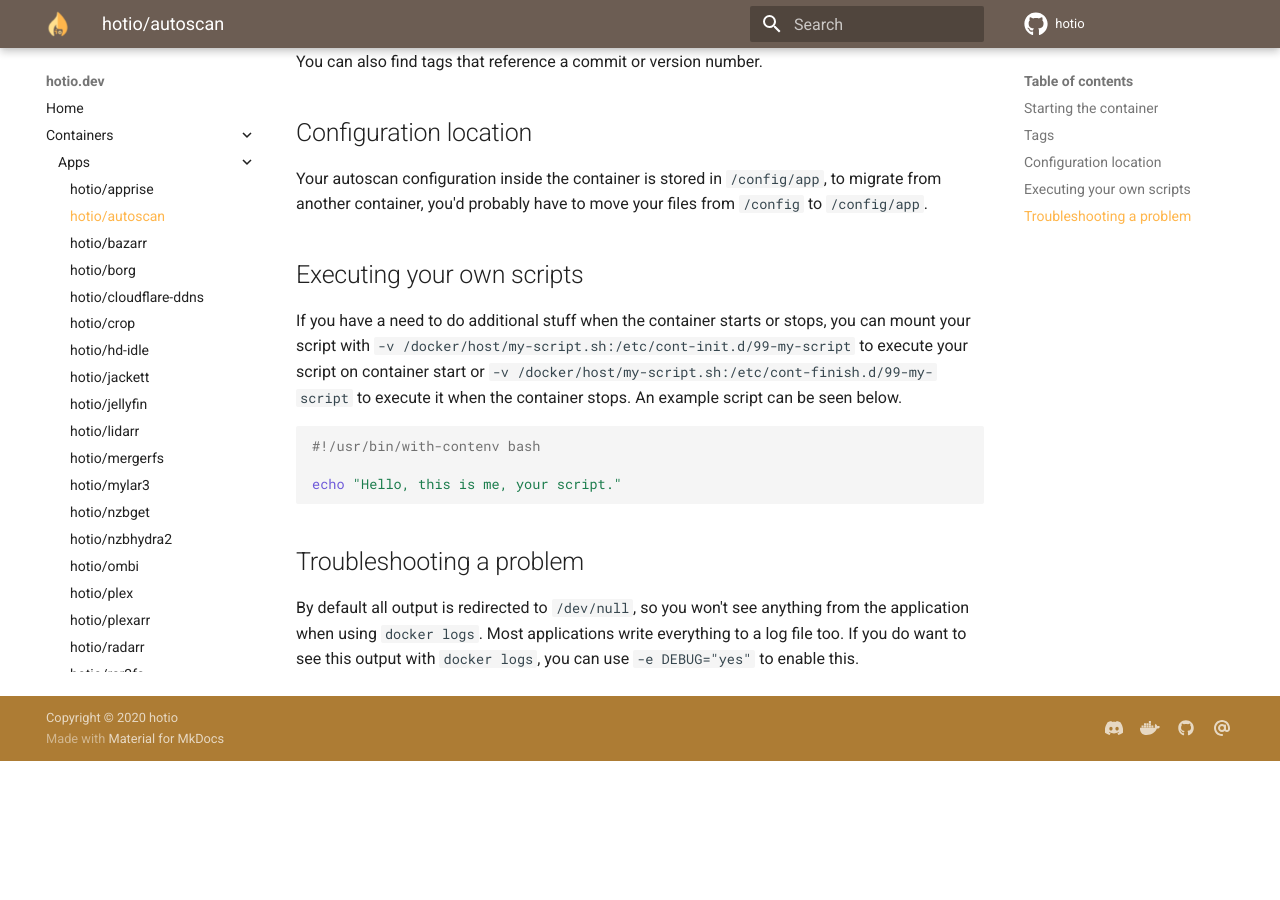
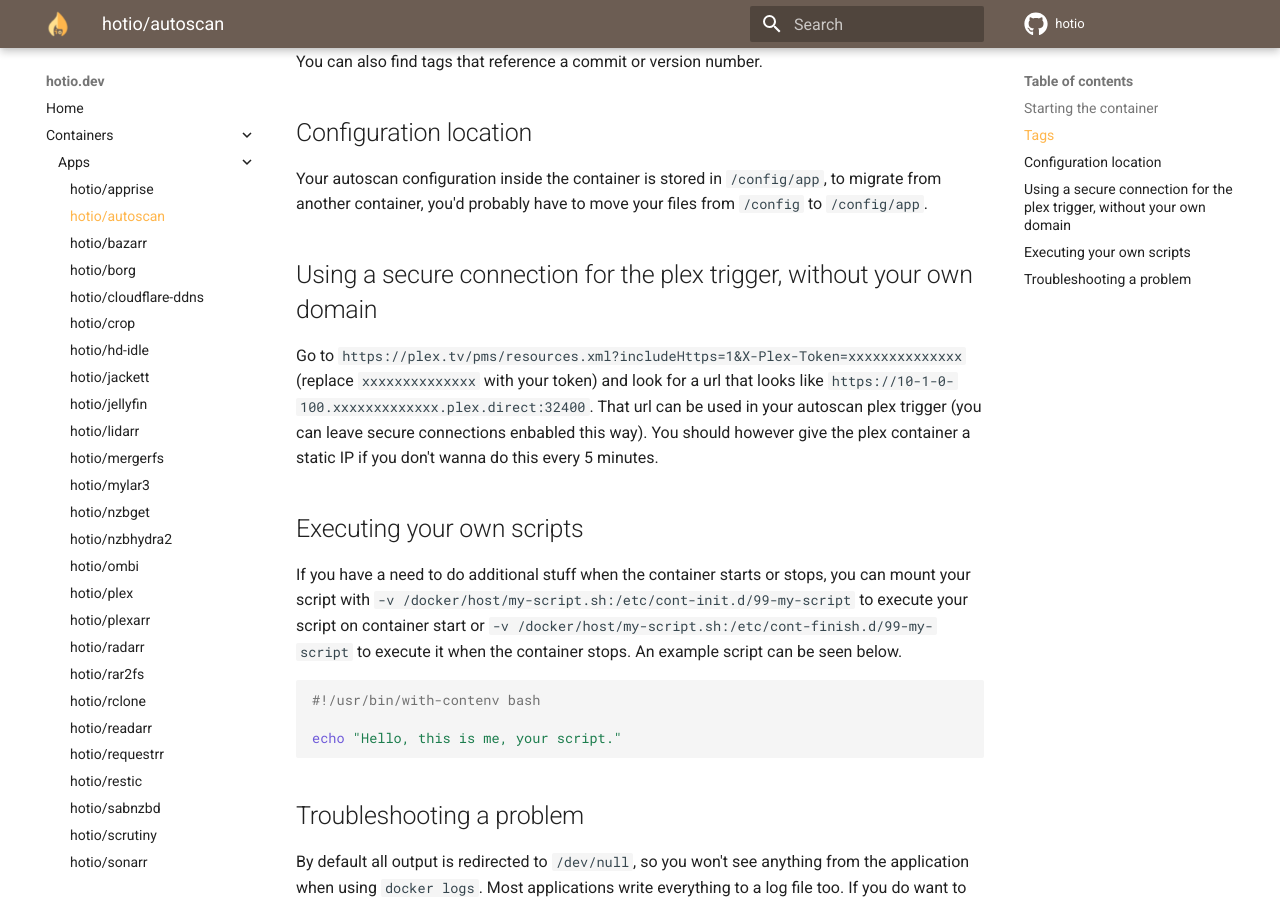
Before and after one commit to hotio/website, an MkDocs documentation site: the page built from docs/containers/autoscan.md, in a window 1280 px wide and 900 px high, scrolled down 959 px. Built offline with MkDocs 1.6.1 and Material for MkDocs 9.7.7, drawn with Linux system fonts in a browser that asks for light colours; before the commit the page ends 1720 px from its top, so only the background shows below that.

Commit message:
add info about secure connections for plex trigger

```diff
--- a/docs/containers/autoscan.md
+++ b/docs/containers/autoscan.md
@@ -43,6 +43,10 @@
 
 Your autoscan configuration inside the container is stored in `/config/app`, to migrate from another container, you'd probably have to move your files from `/config` to `/config/app`.
 
+## Using a secure connection for the plex trigger, without your own domain
+
+Go to `https://plex.tv/pms/resources.xml?includeHttps=1&X-Plex-Token=xxxxxxxxxxxxxx` (replace `xxxxxxxxxxxxxx` with your token) and look for a url that looks like `https://10-1-0-100.xxxxxxxxxxxxx.plex.direct:32400`. That url can be used in your autoscan plex trigger (you can leave secure connections enbabled this way). You should however give the plex container a static IP if you don't wanna do this every 5 minutes.
+
 ## Executing your own scripts
 
 If you have a need to do additional stuff when the container starts or stops, you can mount your script with `-v /docker/host/my-script.sh:/etc/cont-init.d/99-my-script` to execute your script on container start or `-v /docker/host/my-script.sh:/etc/cont-finish.d/99-my-script` to execute it when the container stops. An example script can be seen below.
```
